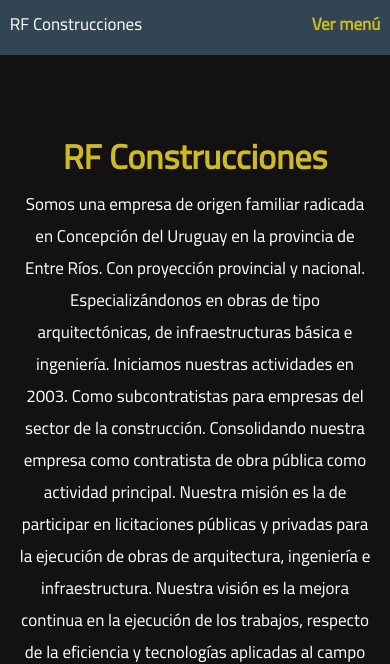
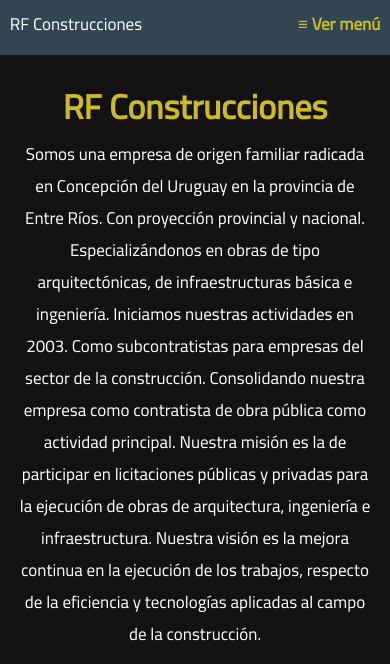
Before and after one commit to FranciscoJesusRodriguez/RF-Construcciones, a plain HTML site: page index.html in a window 390 px wide. Shown: the top 664 px of the page. Drawn offline with nearby package versions, Linux system fonts and the light colour scheme.

Commit message:
Nuevo boton menu

```diff
--- a/css/styles.css
+++ b/css/styles.css
@@ -661,6 +661,9 @@ fieldset {
 	h1 {
 		text-align: center;
 	}
+	main{
+		padding-top: 0px;
+	}
 	.container {
 		max-width:400px;
 		width:100%;
--- a/index.html
+++ b/index.html
@@ -16,7 +16,7 @@
     <header class="header">
         <div class="contenedor logo-nav-container">
             <span>RF Construcciones</span>
-            <span class="menu-icono">Ver menú</span>
+            <span class="menu-icono">≡ Ver menú</span>
             <nav class="navegacion">
                 <ul>
                     <li><a href="#">Inicio</a></li>
```
Also changed, not shown: pages/alquiler.html (+1 -1 lines), pages/contacto.html (+1 -1 lines), pages/obras.html (+1 -1 lines), pages/servicios.html (+1 -1 lines).
